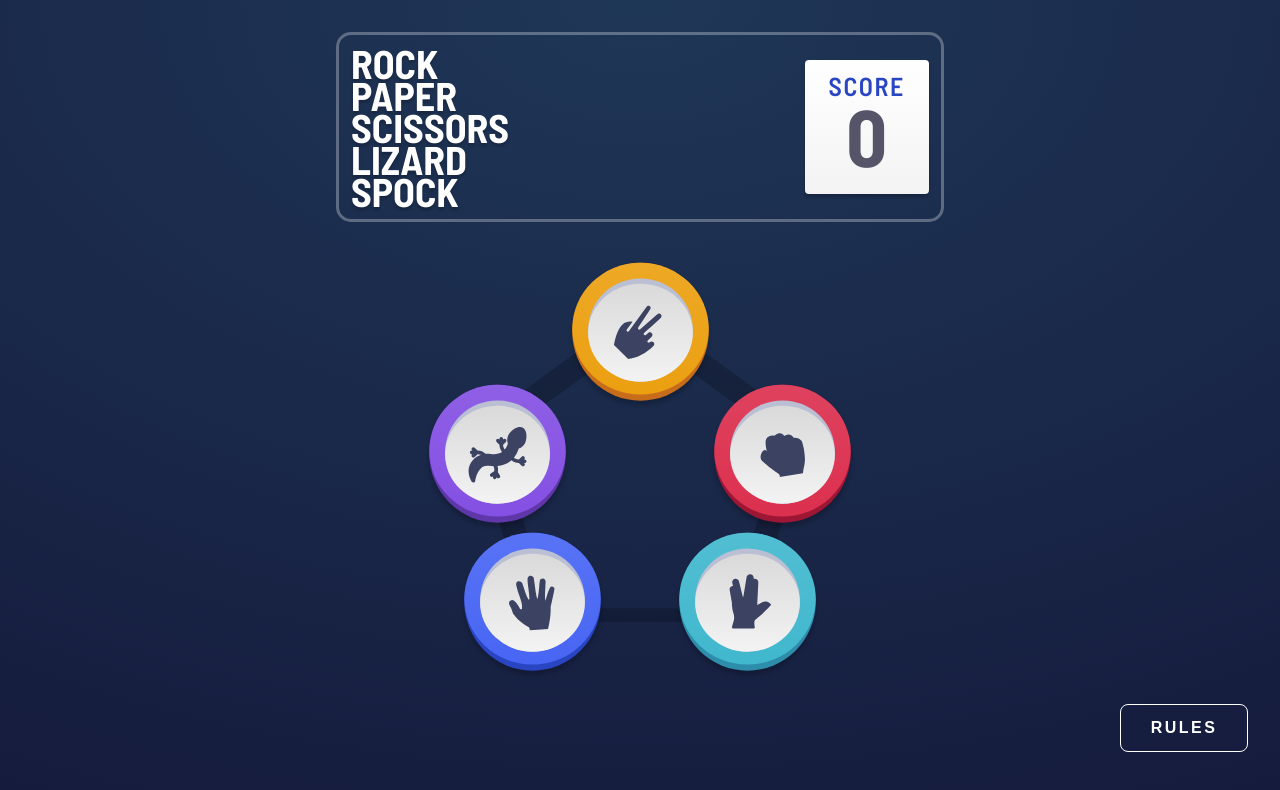
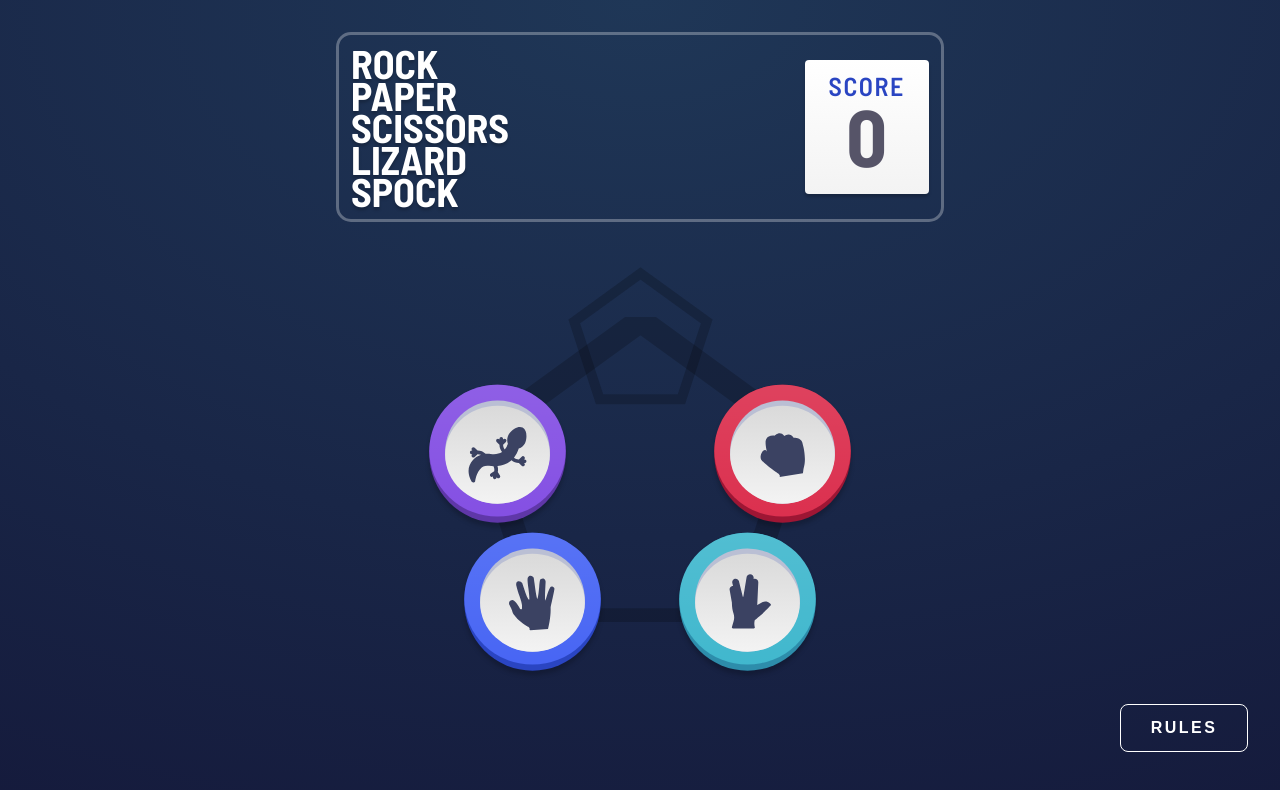
Before and after one commit to tamta123/rock-paper-scissors, a React (Vite) app: page / in a window 1280 px wide. Shown: the top 790 px of the page. Built offline with nearby package versions, Linux system fonts and the light colour scheme.

Commit message:
chore: img correction

```diff
--- a/src/data.ts
+++ b/src/data.ts
@@ -1,3 +1,6 @@
+import Test from ''
+import { polygon } from "./images";
+
 type Card = {
   image: string;
   name: string;
@@ -25,7 +28,7 @@ export type GameData = {
 
 const data = {
   Scissors: {
-    image: "public/scissors.svg",
+    image: polygon,
     name: "Scissors",
     win: ["Paper", "Lizard"],
     lose: ["Spock", "Rock"],
```
